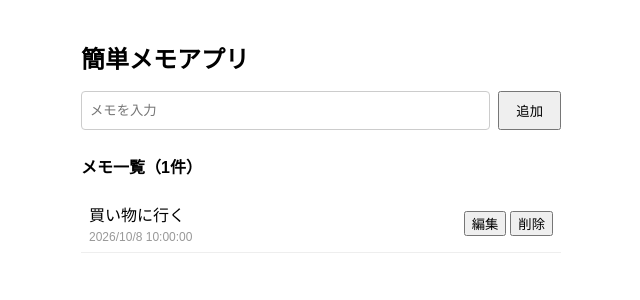
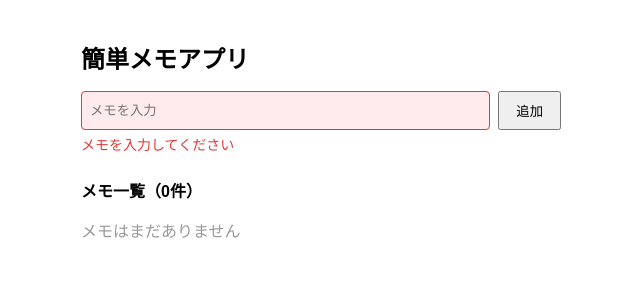
Before and after one commit to KimiyukiYamauchi/memo.react.tl, a React (Vite) app: page / in a window 1280 px wide. Both pictures are taken after a click on the button "追加". Shown: the top 300 px of the page, without its empty margins (319-959 px from the left). Built offline with nearby package versions, Linux system fonts and the light colour scheme.

Commit message:
react演習

```diff
--- a/src/App.tsx
+++ b/src/App.tsx
@@ -1,30 +1,116 @@
+import { useState } from "react";
 import styles from "./App.module.css";
 
-// ここに処理を記述する
-// （下のJSXは完成イメージです。stateとmap()を使って書き換えていきましょう）
+type Memo = { id: number; text: string; createdAt: string };
 
-function App() {
+function App() {const [memoList, setMemoList] = useState<Memo[]>([]);
+  const [inputText, setInputText] = useState("");
+  const [hasError, setHasError] = useState(false);
+  const [editingId, setEditingId] = useState<number | null>(null);
+  const [editText, setEditText] = useState("");
+
+  const handleAdd = () => {
+    const text = inputText.trim();
+    if (text === "") {
+      setHasError(true);
+      return;
+    }
+
+    setMemoList([
+      ...memoList,
+      { id: Date.now(), text, createdAt: new Date().toLocaleString() },
+    ]);
+    setInputText("");
+  };
+
+  const handleChange = (e: React.ChangeEvent<HTMLInputElement>) => {
+    setInputText(e.target.value);
+    setHasError(false);
+  };
+
+  const handleKeyDown = (e: React.KeyboardEvent<HTMLInputElement>) => {
+    // 日本語の変換確定のEnterでは追加しない
+    if (e.key === "Enter" && !e.nativeEvent.isComposing) {
+      handleAdd();
+    }
+  };
+
+  const handleDelete = (id: number) => {
+    setMemoList(memoList.filter((memo) => memo.id !== id));
+  };
+
+  const handleEditStart = (memo: Memo) => {
+    setEditingId(memo.id);
+    setEditText(memo.text);
+  };
+
+  const handleEditSave = (id: number) => {
+    const text = editText.trim();
+    if (text === "") return;
+
+    setMemoList(
+      memoList.map((memo) => (memo.id === id ? { ...memo, text } : memo)),
+    );
+    setEditingId(null);
+  };
+
+  const handleEditCancel = () => {
+    setEditingId(null);
+  };
+
   return (
     <div className={styles.container}>
       <h1 className={styles.title}>簡単メモアプリ</h1>
 
       <div className={styles.form}>
-        <input className={styles.input} placeholder="メモを入力" />
-        <button className={styles.addButton}>追加</button>
+        <input
+          className={hasError ? `${styles.input} ${styles.error}` : styles.input}
+          value={inputText}
+          onChange={handleChange}
+          onKeyDown={handleKeyDown}
+          placeholder="メモを入力"
+        />
+        <button className={styles.addButton} onClick={handleAdd}>
+          追加
+        </button>
       </div>
+      {hasError && (
+        <p className={styles.errorMessage}>メモを入力してください</p>
+      )}
 
-      <p className={styles.subtitle}>メモ一覧（1件）</p>
+      <p className={styles.subtitle}>メモ一覧（{memoList.length}件）</p>
+      {memoList.length === 0 && (
+        <p className={styles.empty}>メモはまだありません</p>
+      )}
       <ul className={styles.memoList}>
-        <li className={styles.memoItem}>
-          <div>
-            <p className={styles.memoText}>買い物に行く</p>
-            <p className={styles.date}>2026/10/8 10:00:00</p>
-          </div>
-          <div className={styles.buttons}>
-            <button>編集</button>
-            <button>削除</button>
-          </div>
-        </li>
+        {memoList.map((memo) => (
+          <li key={memo.id} className={styles.memoItem}>
+            {editingId === memo.id ? (
+              <>
+                <input
+                  className={styles.input}
+                  value={editText}
+                  onChange={(e) => setEditText(e.target.value)}
+                />
+                <div className={styles.buttons}>
+                  <button onClick={() => handleEditSave(memo.id)}>保存</button>
+                  <button onClick={handleEditCancel}>キャンセル</button>
+                </div>
+              </>
+            ) : (
+              <>
+                <div>
+                  <p className={styles.memoText}>{memo.text}</p>
+                  <p className={styles.date}>{memo.createdAt}</p>
+                </div>
+                <div className={styles.buttons}>
+                  <button onClick={() => handleEditStart(memo)}>編集</button>
+                  <button onClick={() => handleDelete(memo.id)}>削除</button>
+                </div>
+              </>
+            )}
+          </li>
+        ))}
       </ul>
     </div>
   );
```
